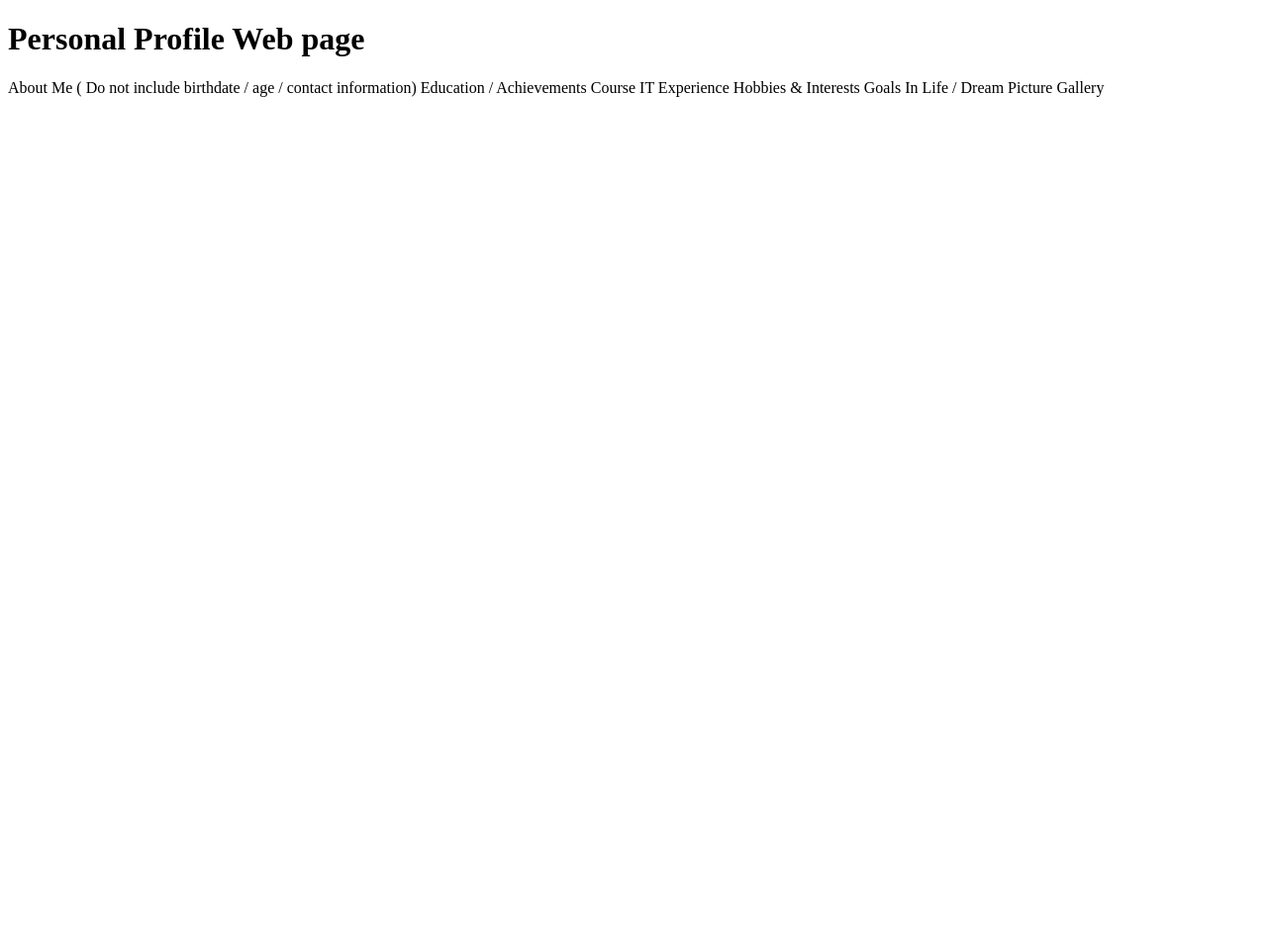
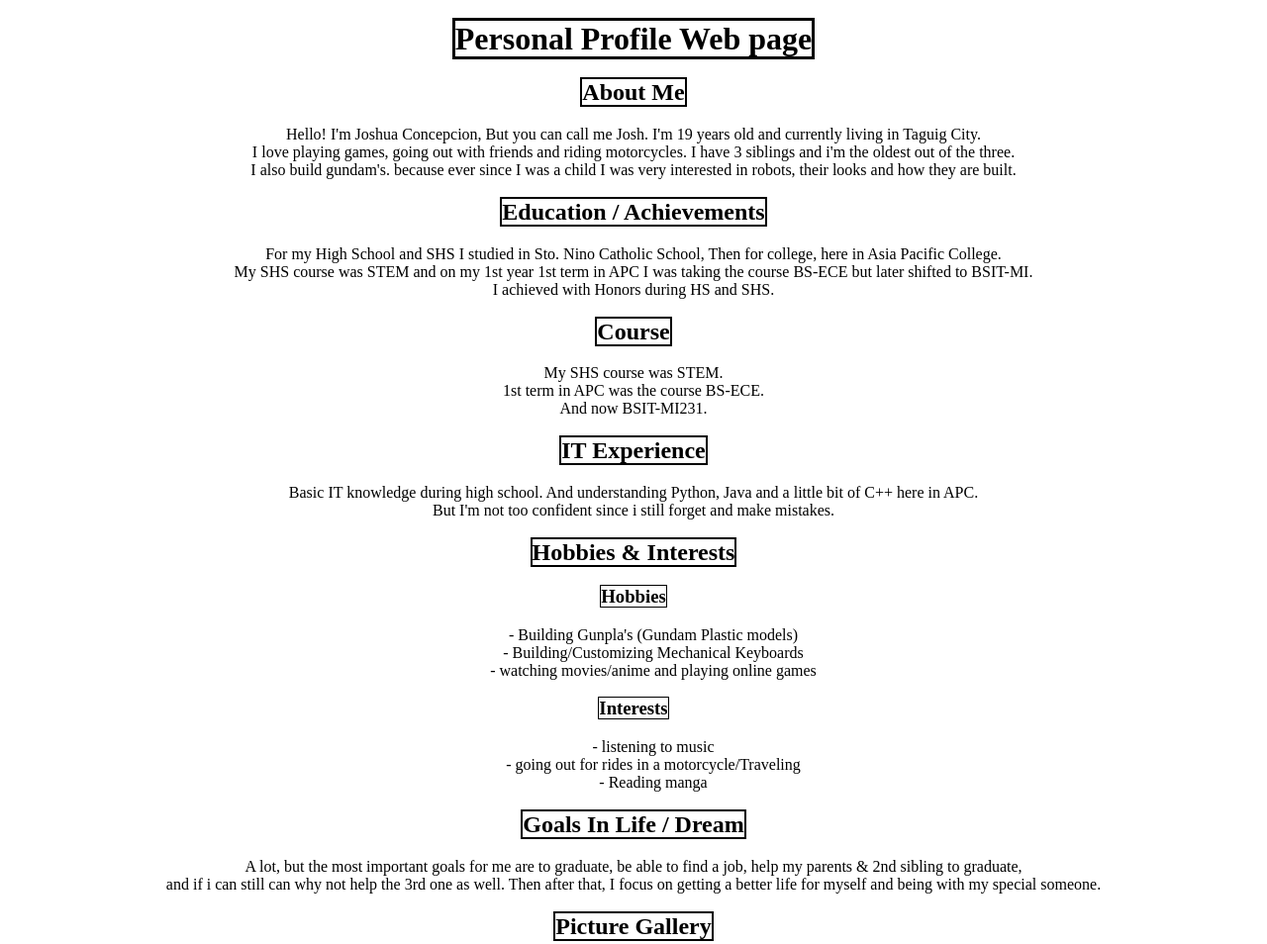
Before and after one commit to Joshoo-gif/Webprog-personal-website, a plain HTML site: page home/index.html in a window 1280 px wide. Shown: the top 954 px of the page at 99% size. Before the commit the page ends 800 px from the top, so only its background shows below. Drawn offline with Linux system fonts and the light colour scheme.

Commit message:
Update index.html

```diff
--- a/home/index.html
+++ b/home/index.html
@@ -5,17 +5,69 @@
 </head>
 <body>
 
-<h1>Personal Profile Web page </h1>
+
+<h1><center> <span style="border: 3px solid black">Personal Profile Web page</span></center></h1>
 <p>
 
-About Me
- ( Do not include birthdate / age / contact information)
-Education / Achievements
-Course
-IT Experience
-Hobbies & Interests
-Goals In Life / Dream
-Picture Gallery
+
+
+<h2><center><span style="border:2px solid black">About Me</span></center></h2>
+<center>Hello! I'm Joshua Concepcion, But you can call me Josh. I'm 19 years old and currently living in Taguig City.</center>
+<center>I love playing games, going out with friends and riding motorcycles. I have 3 siblings and i'm the oldest out of the three.</center>
+<center>I also build gundam's. because ever since I was a child I was very interested in robots, their looks and how they are built.</center>
+<p>
+
+
+
+<h2><center><span style="border:2px solid black">Education / Achievements</span></center></h2>
+<center>For my High School and SHS I studied in Sto. Nino Catholic School, Then for college, here in Asia Pacific College. </center>
+<center>My SHS course was STEM and on my 1st year 1st term in APC I was taking the course BS-ECE but later shifted to BSIT-MI. </center>
+<center>I achieved with Honors during HS and SHS.</center>
+<p>
+
+
+
+<h2><center><span style="border:2px solid black">Course</span></center></h2>
+<center> My SHS course was STEM.</center>
+<center>1st term in APC was the course BS-ECE.</center>
+<center>And now BSIT-MI231.</center>
+<p>
+
+
+
+<h2><center><span style="border:2px solid black">IT Experience</span></center></h2>
+<center>Basic IT knowledge during high school. And understanding Python, Java and a little bit of C++ here in APC. </center>
+<center>But I'm not too confident since i still forget and make mistakes. </center>
+<p>
+
+
+
+<h2><center><span style="border:2px solid black">Hobbies & Interests</span></center></h2>
+<dl>
+  <dt><center><h3> <span style="border: 1px solid black">Hobbies</span> </h3></center></dt>
+  <dd><center> -  Building Gunpla's (Gundam Plastic models) </center></dd>
+  <dd><center> -  Building/Customizing Mechanical Keyboards </center></dd>
+  <dd><center> -  watching movies/anime and playing online games </center></dd>
+  <dt><center><h3> <span style="border: 1px solid black">Interests</span> </h3></center></dt>
+  <dd><center> - listening to music </center></dd>
+  <dd><center> - going out for rides in a motorcycle/Traveling </center></dd>
+  <dd><center> - Reading manga </center></dd>
+</dl>
+<p>
+
+
+
+<h2><center><span style="border:2px solid black">Goals In Life / Dream</span></center></h2>
+<center> A lot, but the most important goals for me are to graduate, be able to find a job, help my parents & 2nd sibling to graduate, </center>
+<center> and if i can still can why not help the 3rd one as well. Then after that, I focus on getting a better life for myself and being with my special someone. </center>
+<p>
+
+
+
+<h2><center><span style="border:2px solid black">Picture Gallery</span></center></h2>
+<p>
+<center><img src="https://scontent.fmnl5-2.fna.fbcdn.net/v/t39.30808-6/352804460_117717184676822_4100833507485276626_n.jpg?_nc_cat=101&ccb=1-7&_nc_sid=6ee11a&_nc_ohc=SKTjLOaGiGgQ7kNvgETkSpw&_nc_zt=23&_nc_ht=scontent.fmnl5-2.fna&_nc_gid=A5dsKfkI17T7NKfm44mvbZZ&oh=00_AYCQV-gMkUwjMSfqkETKV6MNIB1gRxexeDYVtiiuNiauCQ&oe=674D0901" alt="Me" width="500" height="350"></center>
+<center><img src="https://scontent.fmnl5-2.fna.fbcdn.net/v/t1.15752-9/467459782_1313164379680181_6822431775003464371_n.jpg?_nc_cat=108&ccb=1-7&_nc_sid=9f807c&_nc_ohc=fTdwf5aLw04Q7kNvgE5gx10&_nc_zt=23&_nc_ht=scontent.fmnl5-2.fna&oh=03_Q7cD1QF-RptlKJ213HzZsetEdvg_9FUYMjPNniu3_lnY5h9LRA&oe=676EA163" alt="Church" width="500" height="350"></center>
 </p>
 
 
```
